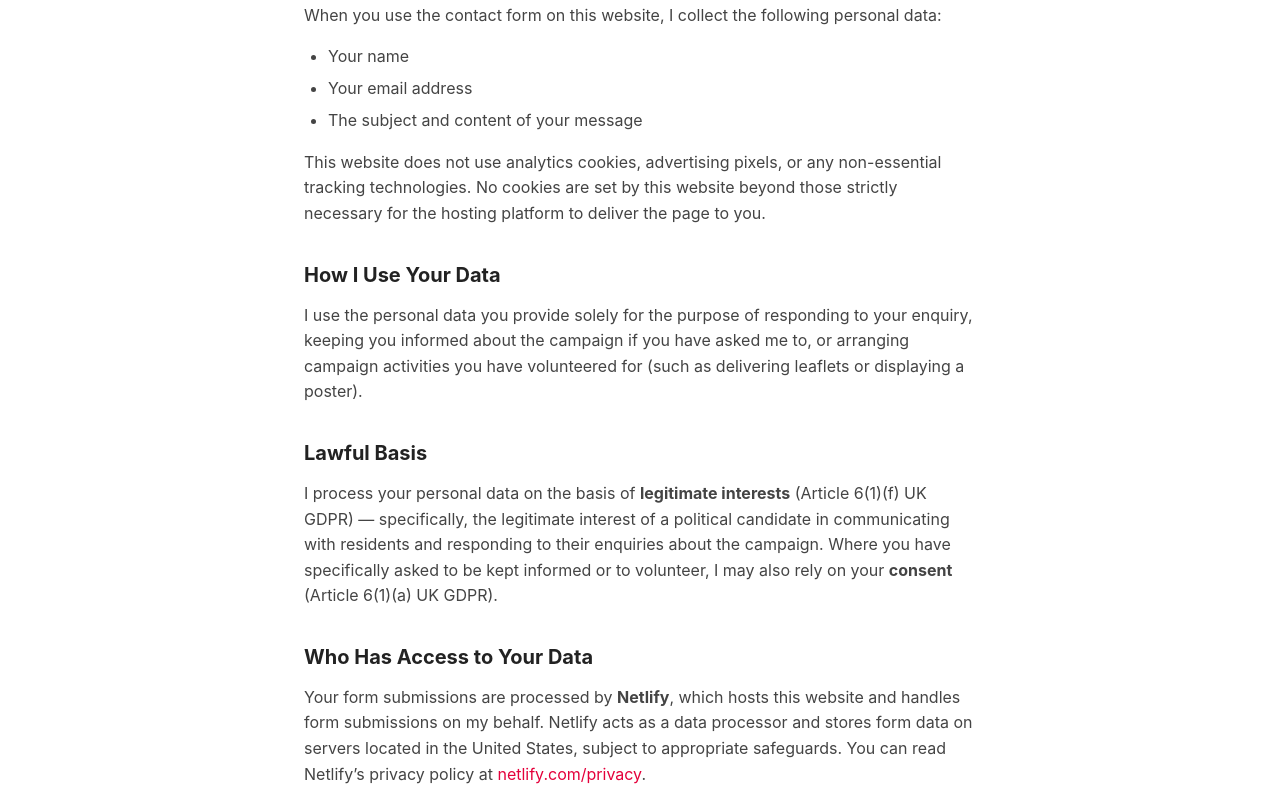
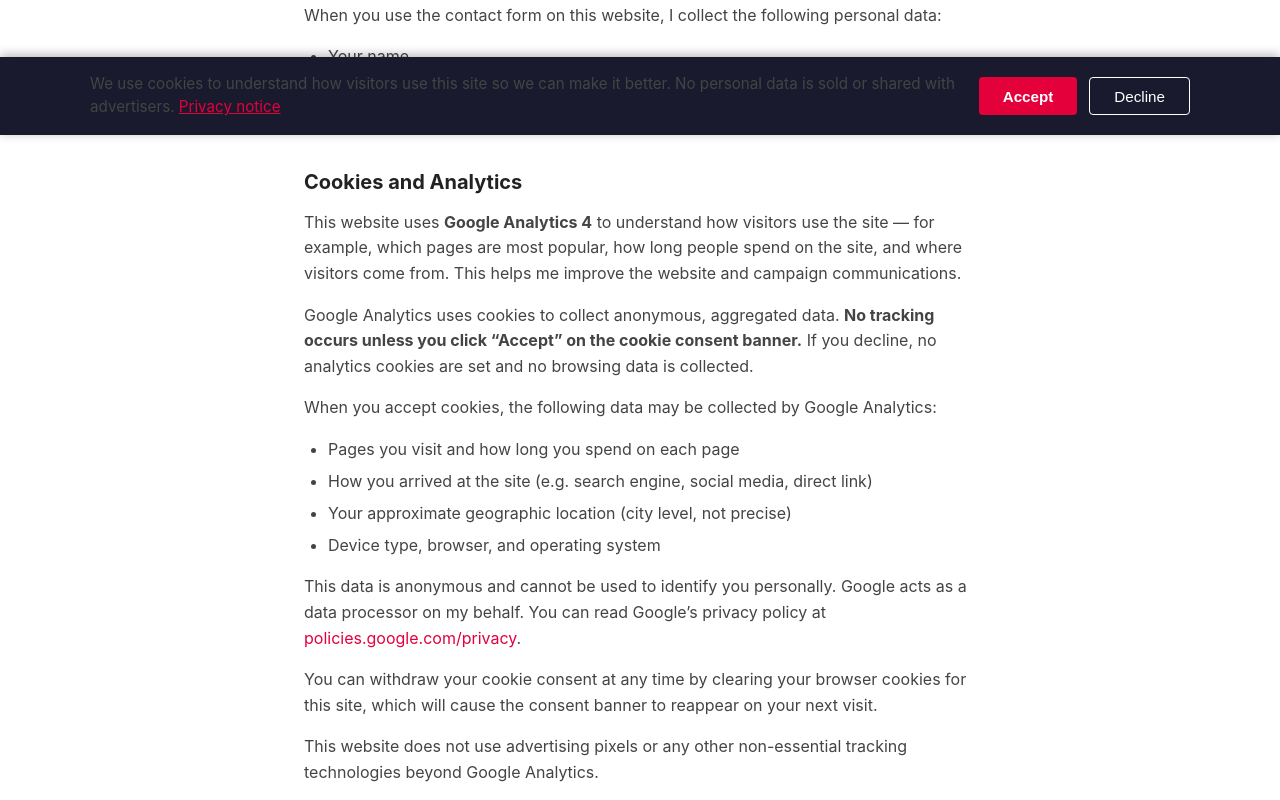
Before and after one commit to sabarrejonathan-stack/jonathanforgosforth, a plain HTML site: page privacy.html in a window 1280 px wide. Shown: the part 665-1465 px from the top of the page. Drawn offline with Linux system fonts and the light colour scheme.

Commit message:
Implement Google Analytics 4 with cookie consent
Update privacy notice with GA4 analytics and cookie consent

```diff
--- a/privacy.html
+++ b/privacy.html
@@ -130,6 +130,15 @@
             margin-top: 0.4rem;
         }
     </style>
+
+    <!-- Google Analytics 4 — only fires after cookie consent -->
+    <script>
+        window.dataLayer = window.dataLayer || [];
+        function gtag(){dataLayer.push(arguments);}
+        gtag('consent', 'default', { 'analytics_storage': 'denied' });
+        gtag('js', new Date());
+        gtag('config', 'G-S2LMJ471G5');
+    </script>
 </head>
 <body>
 
@@ -156,7 +165,19 @@
         <li>Your email address</li>
         <li>The subject and content of your message</li>
     </ul>
-    <p>This website does not use analytics cookies, advertising pixels, or any non-essential tracking technologies. No cookies are set by this website beyond those strictly necessary for the hosting platform to deliver the page to you.</p>
+    <h2>Cookies and Analytics</h2>
+    <p>This website uses <strong>Google Analytics 4</strong> to understand how visitors use the site &mdash; for example, which pages are most popular, how long people spend on the site, and where visitors come from. This helps me improve the website and campaign communications.</p>
+    <p>Google Analytics uses cookies to collect anonymous, aggregated data. <strong>No tracking occurs unless you click &ldquo;Accept&rdquo; on the cookie consent banner.</strong> If you decline, no analytics cookies are set and no browsing data is collected.</p>
+    <p>When you accept cookies, the following data may be collected by Google Analytics:</p>
+    <ul>
+        <li>Pages you visit and how long you spend on each page</li>
+        <li>How you arrived at the site (e.g. search engine, social media, direct link)</li>
+        <li>Your approximate geographic location (city level, not precise)</li>
+        <li>Device type, browser, and operating system</li>
+    </ul>
+    <p>This data is anonymous and cannot be used to identify you personally. Google acts as a data processor on my behalf. You can read Google&rsquo;s privacy policy at <a href="https://policies.google.com/privacy" target="_blank" rel="noopener">policies.google.com/privacy</a>.</p>
+    <p>You can withdraw your cookie consent at any time by clearing your browser cookies for this site, which will cause the consent banner to reappear on your next visit.</p>
+    <p>This website does not use advertising pixels or any other non-essential tracking technologies beyond Google Analytics.</p>
 
     <h2>How I Use Your Data</h2>
     <p>I use the personal data you provide solely for the purpose of responding to your enquiry, keeping you informed about the campaign if you have asked me to, or arranging campaign activities you have volunteered for (such as delivering leaflets or displaying a poster).</p>
@@ -166,6 +187,7 @@
 
     <h2>Who Has Access to Your Data</h2>
     <p>Your form submissions are processed by <strong>Netlify</strong>, which hosts this website and handles form submissions on my behalf. Netlify acts as a data processor and stores form data on servers located in the United States, subject to appropriate safeguards. You can read Netlify&rsquo;s privacy policy at <a href="https://www.netlify.com/privacy/" target="_blank" rel="noopener">netlify.com/privacy</a>.</p>
+    <p>If you accept analytics cookies, anonymous browsing data is also processed by <strong>Google LLC</strong> through Google Analytics 4. Google acts as a data processor and stores data on servers that may be located outside the UK, subject to appropriate safeguards. Google does not receive any personally identifiable information from this website. You can read Google&rsquo;s data processing terms at <a href="https://business.safety.google/processorterms/" target="_blank" rel="noopener">business.safety.google/processorterms</a>.</p>
     <p>I do not sell, rent, or share your personal data with any other third parties. Campaign volunteers may assist with responding to enquiries, but only under my direction and with appropriate care for your data.</p>
 
     <h2>How Long I Keep Your Data</h2>
@@ -194,5 +216,41 @@
     <p style="margin-top: 0.75rem;">&copy; 2026 Labour for Gosforth | <a href="https://www.jonathanforgosforth.uk">jonathanforgosforth.uk</a> | <a href="imprint.html">Imprint</a> | <a href="privacy.html">Privacy</a></p>
 </footer>
 
+<!-- Cookie Consent Banner -->
+<div id="cookie-banner" style="display:none; position:fixed; bottom:0; left:0; right:0; background:#1a1a2e; color:#fff; padding:1rem 2rem; z-index:9999; box-shadow:0 -2px 10px rgba(0,0,0,0.3); font-family:-apple-system,BlinkMacSystemFont,'Segoe UI',Roboto,'Helvetica Neue',Arial,sans-serif; font-size:0.95rem;">
+    <div style="max-width:1100px; margin:0 auto; display:flex; flex-wrap:wrap; align-items:center; justify-content:space-between; gap:1rem;">
+        <p style="margin:0; flex:1; min-width:250px; line-height:1.5;">
+            We use cookies to understand how visitors use this site so we can make it better. No personal data is sold or shared with advertisers.
+            <a href="privacy.html" style="color:#E4003B; text-decoration:underline;">Privacy notice</a>
+        </p>
+        <div style="display:flex; gap:0.75rem; flex-shrink:0;">
+            <button onclick="acceptCookies()" style="background:#E4003B; color:#fff; border:none; padding:0.6rem 1.5rem; border-radius:4px; cursor:pointer; font-size:0.95rem; font-weight:600;">Accept</button>
+            <button onclick="declineCookies()" style="background:transparent; color:#fff; border:1px solid #fff; padding:0.6rem 1.5rem; border-radius:4px; cursor:pointer; font-size:0.95rem;">Decline</button>
+        </div>
+    </div>
+</div>
+<script>
+    (function() {
+        var consent = localStorage.getItem('cookie_consent');
+        if (consent === null) { document.getElementById('cookie-banner').style.display = 'block'; }
+        else if (consent === 'accepted') { loadGA(); }
+    })();
+    function loadGA() {
+        gtag('consent', 'update', { 'analytics_storage': 'granted' });
+        var s = document.createElement('script'); s.async = true;
+        s.src = 'https://www.googletagmanager.com/gtag/js?id=G-S2LMJ471G5';
+        document.head.appendChild(s);
+    }
+    function acceptCookies() {
+        localStorage.setItem('cookie_consent', 'accepted');
+        document.getElementById('cookie-banner').style.display = 'none';
+        loadGA();
+    }
+    function declineCookies() {
+        localStorage.setItem('cookie_consent', 'declined');
+        document.getElementById('cookie-banner').style.display = 'none';
+    }
+</script>
+
 </body>
 </html>
```
